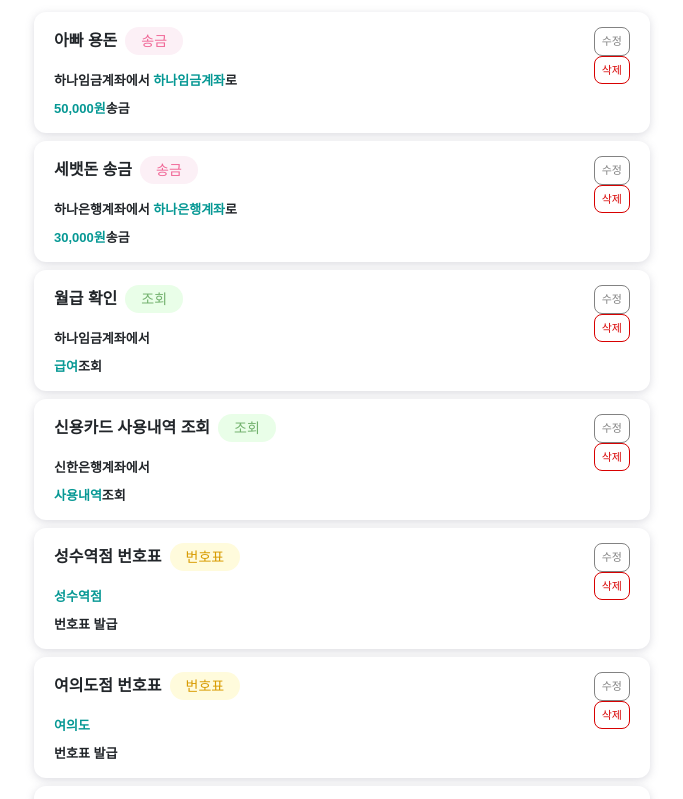
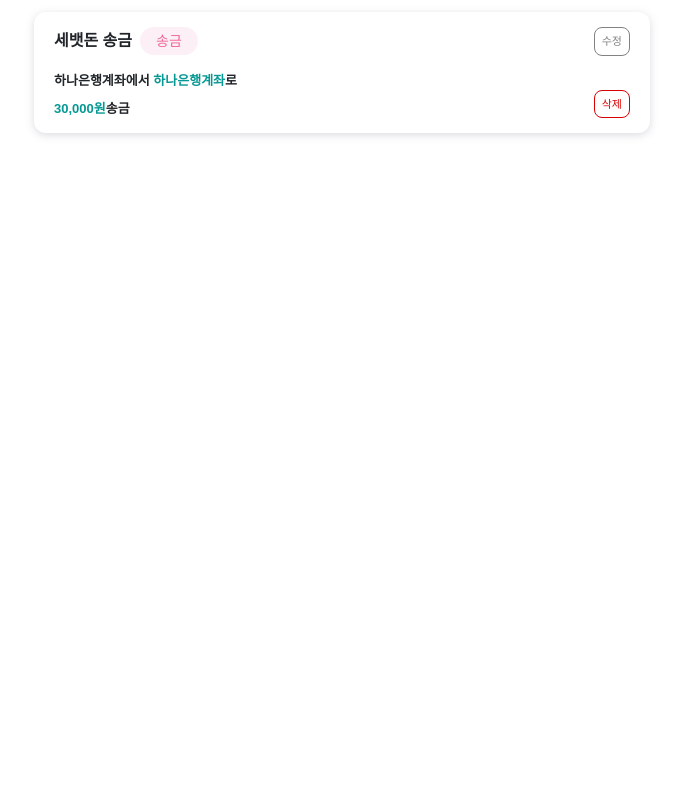
Before and after one commit to KeywordHanaro/KeywordHanaro_FE, a Next.js app: page /test in a window 1280 px wide. Shown: the top 799 px of the page, without its empty margins (298-981 px from the left). Built offline with nearby package versions, Linux system fonts and the light colour scheme.

Commit message:
[design] : EditKeyword 수정

```diff
--- a/app/test/page.tsx
+++ b/app/test/page.tsx
@@ -4,10 +4,11 @@
 function page() {
   const data = KeywordDetailList;
   return (
-    <div className='p-3 flex flex-col gap-2'>
-      {data.map((each) => (
+    <div className='flex flex-col gap-2 p-3 h-full'>
+      {/* {data.map((each) => (
         <EditKeyword key={each.id} data={each}></EditKeyword>
-      ))}
+      ))} */}
+      <EditKeyword key={data[1].id} data={data[1]}></EditKeyword>
     </div>
   );
 }
--- a/components/molecules/EditKeyword.tsx
+++ b/components/molecules/EditKeyword.tsx
@@ -80,11 +80,11 @@
 
   return (
     <Card
-      className='flex flex-row justify-between items-start rounded-[12px]'
+      className='flex-row flex-grow justify-between items-start rounded-[12px] h-full gap-4'
       onClick={() => alert(id)}
     >
-      <div className='flex flex-col h-full gap-4'>
-        <div className='flex  gap-2 items-center'>
+      <div className='flex flex-col flex-grow gap-4'>
+        <div className='flex gap-2 items-center'>
           <span className='text-fontBlack text-[16px] font-semibold'>
             {title}
           </span>
```
